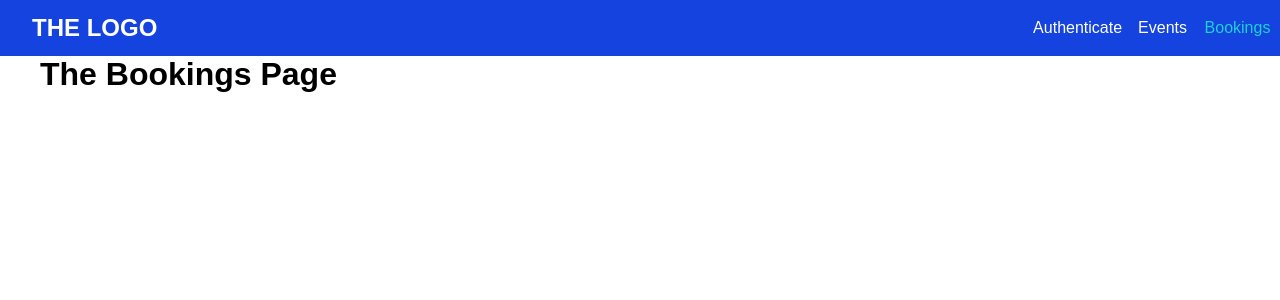
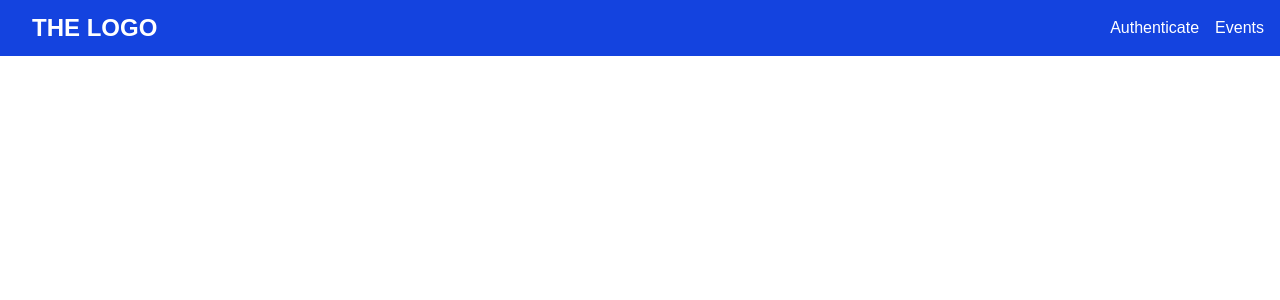
Before and after one commit to prnvbn/MERN-dummy-webapp, a React (Create React App) app in the folder frontend/: page /bookings in a window 1280 px wide. Shown: the top 300 px of the page. Built offline with nearby package versions, Linux system fonts and the light colour scheme.

Commit message:
Added tkoen and Updated routing

```diff
--- a/frontend/src/App.js
+++ b/frontend/src/App.js
@@ -9,9 +9,32 @@ import MainNavigation from './components/Navigation/MainNavigation';
 import SideDrawer from './components/Navigation/SideDrawer/SideDrawer';
 import BackDrop from './components/Navigation/Backdrop/Backdrop';
 
+import AuthContext from './context/auth-context';
+
 import './App.css';
 
 class App extends Component {
+
+  state = {
+    token: null,
+    userId: null
+  }
+
+
+  login = (token, userId, tokenExpiration) => {
+    this.setState({
+      token: token,
+      userId: userId
+    });
+  }
+
+  logout = () =>{
+    this.setState({
+      token: null,
+      userId: null
+    });
+  };
+
   state = {
     sideDrawerOpen: false
   };
@@ -31,7 +54,7 @@ class App extends Component {
     let backdrop;
 
     if (this.state.sideDrawerOpen) {
-      backdrop   = <BackDrop click= {this.backdropClickHandler}/>;
+      backdrop = <BackDrop click= {this.backdropClickHandler}/>;
     }
 
 
@@ -39,17 +62,32 @@ class App extends Component {
       <div style={{height: '100%'}}>
         <BrowserRouter>
         <React.Fragment>
+          <AuthContext.Provider
+            value ={{
+              token: this.state.token,
+              userId: this.state.userId,
+              login: this.login,
+              logout: this.logout
+            }}
+          >
             <MainNavigation drawerClickHandler={this.drawerToggleClickHandler} />
             <SideDrawer show={this.state.sideDrawerOpen} />
             {backdrop}
             <main className="main-content" >
             <Switch>
-              <Redirect from="/" to="/auth" exact />
+                {!this.state.token && <Redirect from="/" to="/auth" exact />}
+                {this.state.token && <Redirect from="/" to="/events" exact />}
+                {this.state.token && <Redirect from="/auth" to="/events" exact />}
+                {!this.state.token && (
                   <Route path="/auth" component={AuthPage} />
+                )}
                 <Route path="/events" component={EventsPage} />
+                {this.state.token && (
                   <Route path="/bookings" component={BookingsPage} />
+                )}
               </Switch>
             </main>
+          </AuthContext.Provider>
         </React.Fragment>
       </BrowserRouter>
       </div>
--- a/frontend/src/components/Navigation/MainNavigation.css
+++ b/frontend/src/components/Navigation/MainNavigation.css
@@ -33,7 +33,7 @@
 
 .main-navigation__items ul {
     display: flex;
-    padding: 0;
+    padding: 0 0.5rem;
     list-style: none;
     margin: 0;
     display: flex;
--- a/frontend/src/components/Navigation/MainNavigation.js
+++ b/frontend/src/components/Navigation/MainNavigation.js
@@ -2,37 +2,46 @@ import React from 'react';
 import { NavLink } from 'react-router-dom';
 
 import DrawerToggleButton from './SideDrawer/DrawerToggleButton';
+
+import AuthContext from '../../context/auth-context';
 import './MainNavigation.css';
 
 
 
 const mainNavigation = props => (
+  <AuthContext.Consumer>
+        {(context) => {
+            return (
                 <header className="main-navigation">
-
                     <nav className="main-navigation__navigation">
                         <div className="main-navigation__toggle-button">
                             <DrawerToggleButton click={props.drawerClickHandler}/>
                         </div>
-
                         <div className="main-navigation__logo"><h1>THE LOGO</h1></div>
                         <div className="spacer" />
                         <div className="main-navigation__items">
                             <ul>
+                                {!context.token && (
                                     <li>
                                         <NavLink to="/auth">Authenticate</NavLink>
                                     </li>
+                                )}
                                 <li>
                                     <NavLink to="/events">Events</NavLink>
                                 </li>
+                                {context.token && (
                                     <li>
                                         <NavLink to="/bookings">Bookings</NavLink>
                                     </li>
+                                )}
                             </ul>
                         </div>
+                    </nav>
+                </header>
+            );}
+        }
+  </AuthContext.Consumer>
 
-    </nav>
-
-  </header>
 );
 
 export default mainNavigation;
--- /dev/null
+++ b/frontend/src/context/auth-context.js
@@ -0,0 +1,8 @@
+import React from 'react';
+
+export default React.createContext({
+    token: null,
+    userId: null,
+    login: (token, userId, tokenExpiration) => {},
+    logout: () => {}
+});
--- a/frontend/src/pages/Auth.js
+++ b/frontend/src/pages/Auth.js
@@ -1,12 +1,14 @@
 import React, { Component } from 'react';
 
 import './Auth.css';
-// import { request } from 'express';
+import AuthContext from '../context/auth-context';
 
 class AuthPage extends Component {
   state = {
     isLogin: true
   }
+
+  static contextType = AuthContext;
 
 
   constructor(props) {
@@ -71,7 +73,13 @@ class AuthPage extends Component {
       return res.json();
     })
     .then(resData => {
-      console.log(resData);
+      if(resData.data.login.token) {
+        this.context.login(
+          resData.data.login.token,
+          resData.data.login.userId,
+          resData.data.tokenExpiration
+        );
+      }
     })
     .catch(err => {
       console.log(err);
```
Lines whose indentation alone changed are shown as unchanged.
